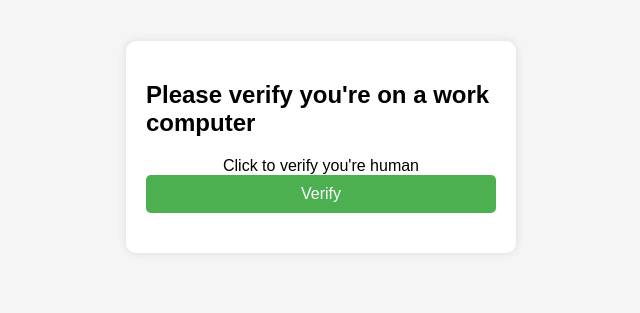
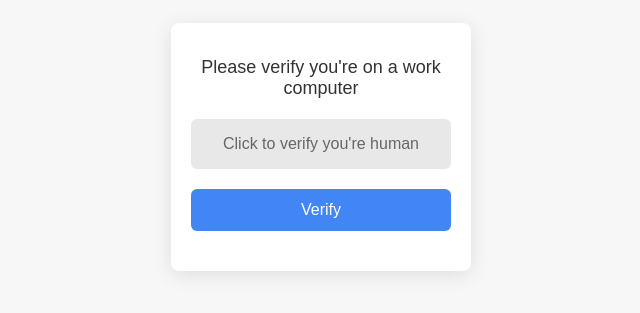
Before and after one commit to AzidDev/notafakecaptica, a plain HTML site: page index.html in a window 1280 px wide. Shown: the part 253-566 px from the top of the page, without its empty margins (319-959 px from the left). Drawn offline with Linux system fonts and the light colour scheme.

Commit message:
Update styles.css

```diff
--- a/styles.css
+++ b/styles.css
@@ -1,85 +1,74 @@
 /* styles.css */
 body {
     font-family: Arial, sans-serif;
-    background-color: #f5f5f5;
+    background-color: #f7f7f7;
+    margin: 0;
+    padding: 0;
     display: flex;
     justify-content: center;
     align-items: center;
     height: 100vh;
-    margin: 0;
 }
 
 .captcha-container {
-    background-color: white;
-    box-shadow: 0 0 10px rgba(0, 0, 0, 0.1);
-    border-radius: 10px;
-    width: 350px;
+    width: 300px;
+    background-color: #ffffff;
     padding: 20px;
+    border-radius: 8px;
+    box-shadow: 0 4px 20px rgba(0, 0, 0, 0.1);
+    text-align: center;
+    box-sizing: border-box;
 }
 
-.captcha-header h2 {
-    font-size: 20px;
-    text-align: center;
-    margin-bottom: 15px;
+.captcha-title {
+    font-size: 18px;
+    font-weight: 500;
     color: #333;
-}
-
-.captcha-content {
-    text-align: center;
+    margin-bottom: 20px;
 }
 
 .captcha-box {
-    display: flex;
-    flex-direction: column;
-    align-items: center;
-}
-
-.captcha-image {
-    background: #eaeaea;
     width: 100%;
-    height: 100px;
-    margin-top: 10px;
-    border-radius: 5px;
-    font-size: 30px;
-    color: #888;
+    height: 50px;
+    background-color: #e8e8e8;
+    border-radius: 6px;
     display: flex;
     justify-content: center;
     align-items: center;
+    cursor: pointer;
+    transition: background-color 0.3s ease;
 }
 
-.captcha-actions {
-    margin-top: 15px;
+.captcha-box:hover {
+    background-color: #d8d8d8;
 }
 
-button {
-    padding: 10px 20px;
-    background-color: #4CAF50;
+.captcha-text {
+    font-size: 16px;
+    color: #666;
+}
+
+.verify-button {
+    width: 100%;
+    padding: 12px;
+    background-color: #4285f4;
     color: white;
     border: none;
-    border-radius: 5px;
+    border-radius: 6px;
+    font-size: 16px;
+    margin-top: 20px;
     cursor: pointer;
-    font-size: 16px;
-    width: 100%;
+    transition: background-color 0.3s ease;
 }
 
-button:hover {
-    background-color: #45a049;
-}
-
-input {
-    padding: 10px;
-    width: 100%;
-    margin-top: 10px;
-    border-radius: 5px;
-    border: 1px solid #ccc;
-    font-size: 16px;
+.verify-button:hover {
+    background-color: #357ae8;
 }
 
 .result-message {
-    text-align: center;
     margin-top: 20px;
+    font-size: 16px;
     color: green;
-    font-size: 16px;
 }
 
 .command-instructions {
```
